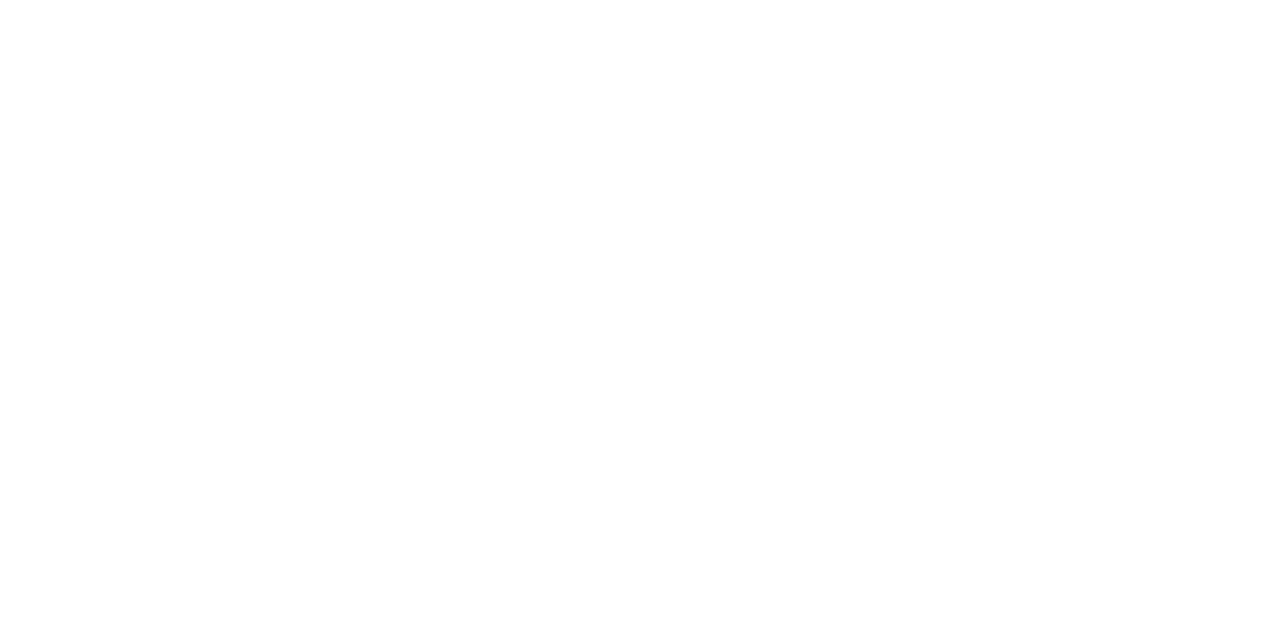
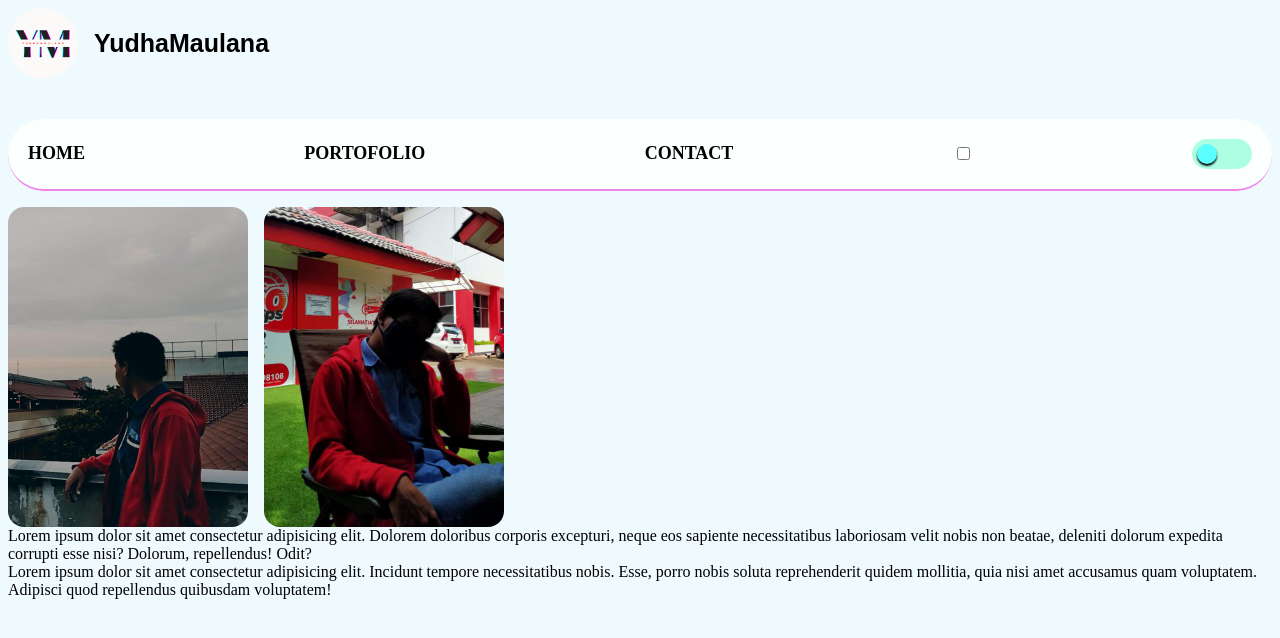
Before and after one commit to mayu2312/portofolio.github.io, a plain HTML site: page index.html in a window 1280 px wide. Drawn offline with Linux system fonts and the light colour scheme.

Commit message:
Update CSS dan JS Website

```diff
--- a/index.html
+++ b/index.html
@@ -4,10 +4,43 @@
     <meta charset="UTF-8">
     <meta http-equiv="X-UA-Compatible" content="IE=edge">
     <meta name="viewport" content="width=device-width, initial-scale=1.0">
-    <link rel="icon" href="./image/logo.png">
+    <link rel="icon" href="image/logo.png" style="border-radius: 50%;">
     <title>Portofolio Yudha Maulana</title>
+    <link rel="stylesheet" href="style.css">
 </head>
-<body>
-
+<body id="background">
+    <header>
+        <img src="image/Logo.png" class="logo">
+        <h2>YudhaMaulana</h2>
+    </header>
+    <nav>
+        <ul>
+            <li><a href=#>Home</a></li>
+            <li><a href=#>Portofolio</a></li>
+            <li><a href=#>Contact</a></li>
+            <input type="checkbox" id="switch">
+            <span class="circle-box" onclick="checkMode()">
+                <div class="circle"></div>
+            </span>
+        </ul>
+    </nav>
+    <main>
+        <div class="main-child">
+            <div class="galeri">
+                <div style="background-image: url('image/slideshow-image-1.jpg');"></div>
+                <div style="background-image: url('image/slideshow-image-2.jpg');"></div>
+                <div style="background-image: url();"></div>
+                <div style="background-image: url();"></div>
+                <div style="background-image: url();"></div>
+            </div>
+            Lorem ipsum dolor sit amet consectetur adipisicing elit. Dolorem doloribus corporis excepturi, neque eos sapiente necessitatibus laboriosam velit nobis non beatae, deleniti dolorum expedita corrupti esse nisi? Dolorum, repellendus! Odit?
+        </div>
+    </main>
+    <footer>
+        <div class="footer-content">
+            Lorem ipsum dolor sit amet consectetur adipisicing elit. Incidunt tempore necessitatibus nobis. Esse, porro nobis soluta reprehenderit quidem mollitia, quia nisi amet accusamus quam voluptatem. Adipisci quod repellendus quibusdam voluptatem!
+        </div>
+    </footer>
+    <script src="script.js"></script>
 </body>
 </html>
--- /dev/null
+++ b/script.js
@@ -0,0 +1,10 @@
+function checkMode() {
+    let checkbox = document.querySelector("#switch")
+    let background = document.querySelector("#background")
+
+        if (checkbox.checked == false) {
+            checkbox.checked = true;
+        } else{
+            checkbox.checked = false;
+        }
+}
--- /dev/null
+++ b/style.css
@@ -0,0 +1,111 @@
+body *{
+    padding: 0;
+}
+
+body {
+    background: rgb(238, 250, 253);
+    font-family: 'Times New Roman', Times, serif;
+}
+
+.darkmode {
+    background-color: rgb(21, 34, 18);
+    color: white;
+}
+
+nav {
+    margin-top: 40px;
+    text-align: center;
+    align-items: center;
+}
+
+.logo {
+    width: 70px;
+    display: flex;
+    border-radius: 50%;
+}
+
+ul {
+    display: flex;
+    list-style: none;
+    align-items: center;
+    padding: 20px;
+    background-color: rgb(251, 255, 254);
+    justify-content: space-between;
+    gap: 5rem;
+    border-radius: 40px;
+    border-bottom: 2px solid violet;
+}
+
+li {
+    text-transform: uppercase;
+    font-weight: bolder;
+}
+
+li :hover {
+    color:rgb(161, 32, 187);
+    text-decoration: underline 2px;
+}
+
+header {
+    display: flex;
+    justify-content: start;
+    gap: 1rem;
+}
+
+h2 {
+    font-family: sans-serif;
+    font-size: 25px;
+}
+
+a {
+    text-decoration: none;
+    color: black;
+    font-size: 18px;
+}
+
+.galeri {
+    display: flex;
+    height: 20rem;
+    gap: 1rem;
+}
+
+.galeri > div {
+    flex: 1;
+    border-radius: 1rem;
+    background-position: center;
+    background-repeat: no-repeat;
+    background-size: auto 100%;
+    transition: all .8s cubic-bezier(.25, .4, .45, 1.4);
+}
+
+.galeri > div:hover {
+    flex: 5;
+}
+
+.circle-box {
+    height: 30px;
+    width: 60px;
+    background-color: rgb(173, 255, 228);
+    border-radius: 50px;
+    cursor: pointer;
+    display: flex;
+    align-items: center;
+}
+
+.circle {
+    height: 20px;
+    width: 20px;
+    background-color: rgb(91, 255, 255);
+    border-radius: 50%;
+    margin-left: 5px;
+    box-shadow: 0 2px 2px rgba(0, 0, 0, 2);
+    transition: 0.3s;
+}
+
+#switch :checked * span .circle {
+    transform: translateX(20px);
+}
+
+#switch :checked * span {
+    background-color: rgb(204, 149, 255);
+}
```
Also changed, not shown: image/slideshow-image-1.jpg (added), image/slideshow-image-2.jpg (added).
